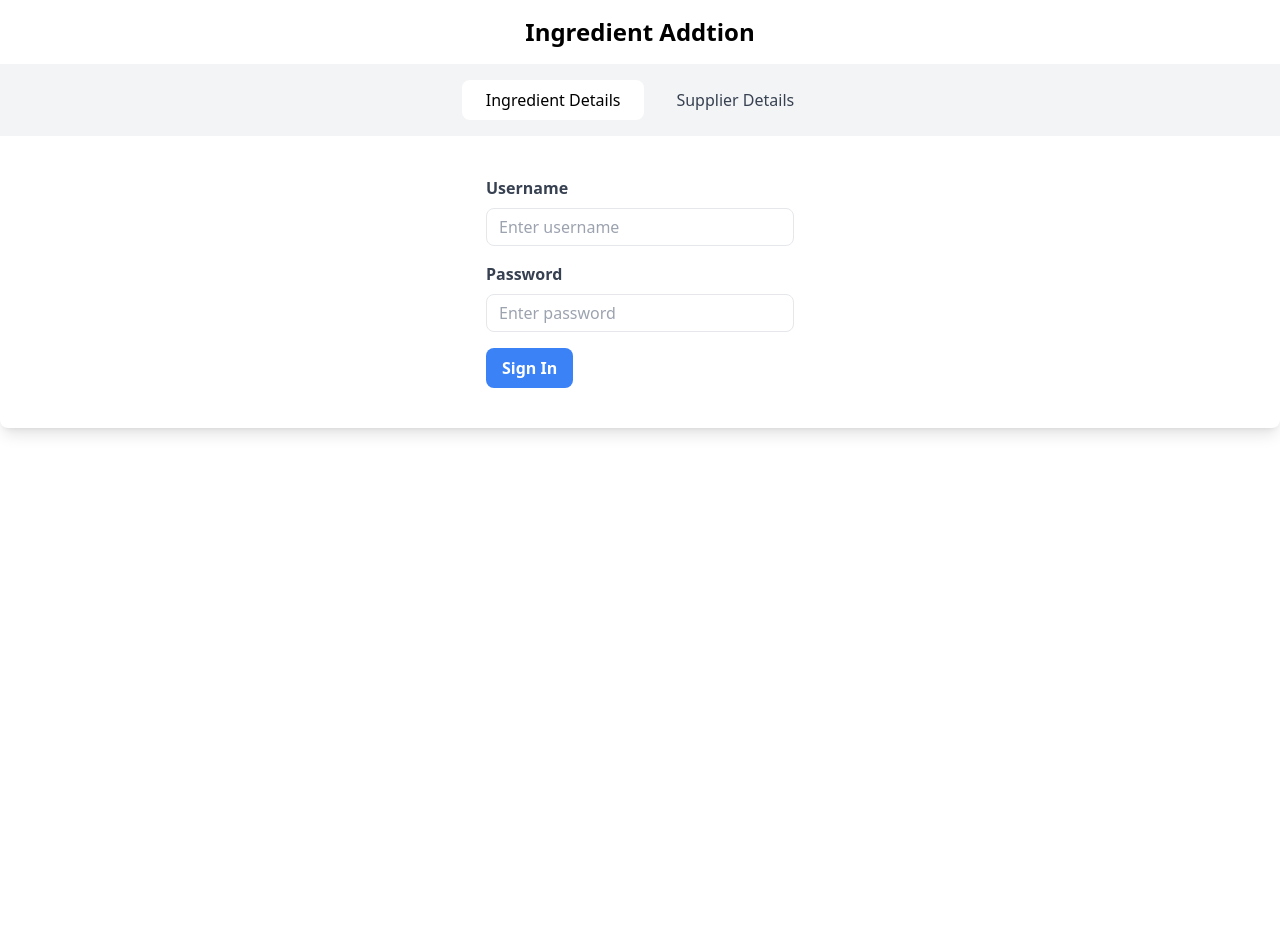
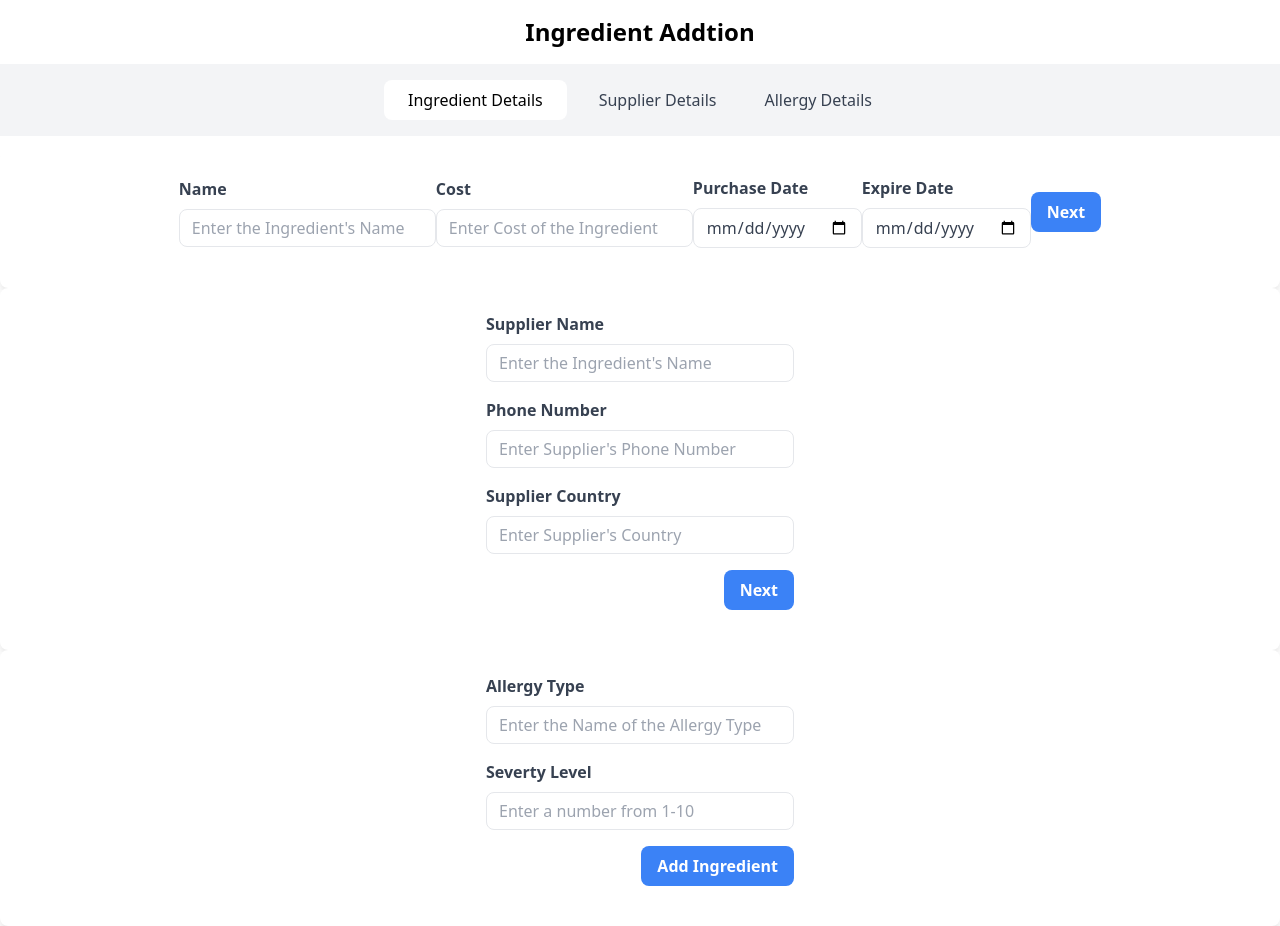
Before and after one commit to XOMehdi/Food-Safety-Management-System, a PHP site: page /adding_ingredient.html in a window 1280 px wide. Before the commit the page ends 435 px from the top, so only its background shows below. Run offline with PHP 8.4, Linux system fonts and the light colour scheme; some libraries are stand-ins or nearby versions.

Commit message:
Chaotic Version

```diff
--- a/adding_ingredient.html
+++ b/adding_ingredient.html
@@ -4,12 +4,10 @@
     <meta charset="UTF-8" />
     <meta name="viewport" content="width=device-width, initial-scale=1.0" />
     <title>FSMS - Ingredient Addtion</title>
-    <!-- <link rel="icon" type="image/x-icon" href="name.ico" /> -->
+    <link rel="icon" type="image/x-icon" href="images/logo.png" />
     <script src="https://cdn.tailwindcss.com"></script>
   </head>
   <body>
-    <header></header>
-    <main>
     <header class="text-center py-4">
       <h1 class="text-2xl font-bold">Ingredient Addtion</h1>
     </header>
@@ -17,72 +15,202 @@
     <nav class="bg-gray-100 py-4">
       <div class="container mx-auto flex justify-center">
         <a
-            href="#"
-            class="px-6 py-2 rounded-lg bg-white mr-2 hover:text-gray-500 focus:outline-none"
+          class="move-to-ingredient px-6 py-2 rounded-lg bg-white mr-2 hover:text-gray-500 focus:outline-none"
         >
           Ingredient Details
         </a>
         <a
-            href="#"
-            class="px-6 py-2 rounded-lg text-gray-700 hover:text-gray-500 focus:outline-none"
+          class="move-to-supplier px-6 py-2 rounded-lg text-gray-700 hover:text-gray-500 focus:outline-none"
         >
           Supplier Details
+        </a>
+        <a
+          class="move-to-allergy px-6 py-2 rounded-lg text-gray-700 hover:text-gray-500 focus:outline-none"
+        >
+          Allergy Details
         </a>
       </div>
     </nav>
 
+    <main>
       <div class="container mx-auto mt-4">
+        <form action="adding_ingredient.php" method="GET">
+          <section id="section-ingredient">
             <div class="rounded-lg shadow-lg bg-white p-6">
               <div class="flex items-center justify-center">
                 <form class="w-1/4">
                   <div class="mb-4">
-                <label
-                  class="block text-gray-700 font-bold mb-2"
-                  for="username"
-                >
-                  Username
+                    <label class="block text-gray-700 font-bold mb-2">
+                      Name
                     </label>
                     <input
                       class="appearance-none border rounded-lg py-2 px-3 text-gray-700 leading-tight focus:outline-none focus:shadow-outline w-full"
-                  id="username"
+                      id="ingredient-name"
                       type="text"
-                  placeholder="Enter username"
+                      placeholder="Enter the Ingredient's Name"
+                      name="ingredient_name"
                     />
                   </div>
                   <div class="mb-4">
-                <label
-                  class="block text-gray-700 font-bold mb-2"
-                  for="password"
-                >
-                  Password
+                    <label class="block text-gray-700 font-bold mb-2">
+                      Cost
                     </label>
                     <input
                       class="appearance-none border rounded-lg py-2 px-3 text-gray-700 leading-tight focus:outline-none focus:shadow-outline w-full"
-                  id="password"
-                  type="password"
-                  placeholder="Enter password"
+                      id="ingredient-cost"
+                      placeholder="Enter Cost of the Ingredient"
+                      name="ingredient_cost"
                     />
                   </div>
                   <div class="mb-4">
+                    <label class="block text-gray-700 font-bold mb-2">
+                      Purchase Date
+                    </label>
+                    <input
+                      type="date"
+                      id="purchase-date"
+                      class="border rounded-lg py-2 px-3 text-gray-700 leading-tight focus:outline-none focus:shadow-outline"
+                      name="purchase_date"
+                    />
+                  </div>
+                  <div class="mb-4">
+                    <label class="block text-gray-700 font-bold mb-2">
+                      Expire Date
+                    </label>
+                    <input
+                      type="date"
+                      id="expire-date"
+                      class="border rounded-lg py-2 px-3 text-gray-700 leading-tight focus:outline-none focus:shadow-outline"
+                      name="expire_date"
+                    />
+                  </div>
+                  <div class="mb-4 flex justify-end">
+                    <a
+                      class="move-to-supplier bg-blue-500 hover:bg-blue-700 text-white font-bold py-2 px-4 rounded-lg focus:outline-none focus:shadow-outline"
+                    >
+                      Next
+                    </a>
+                  </div>
+                </form>
+              </div>
+            </div>
+          </section>
+
+          <section id="section-supplier">
+            <div class="rounded-lg shadow-lg bg-white p-6">
+              <div class="flex items-center justify-center">
+                <form class="w-1/4">
+                  <div class="mb-4">
+                    <label class="block text-gray-700 font-bold mb-2">
+                      Supplier Name
+                    </label>
+                    <input
+                      type="text"
+                      class="appearance-none border rounded-lg py-2 px-3 text-gray-700 leading-tight focus:outline-none focus:shadow-outline w-full"
+                      id="supplier-name"
+                      placeholder="Enter the Ingredient's Name"
+                      name="supp_name"
+                    />
+                  </div>
+                  <div class="mb-4">
+                    <label class="block text-gray-700 font-bold mb-2">
+                      Phone Number
+                    </label>
+                    <input
+                      type="text"
+                      class="appearance-none border rounded-lg py-2 px-3 text-gray-700 leading-tight focus:outline-none focus:shadow-outline w-full"
+                      id="supplier-phone"
+                      placeholder="Enter Supplier's Phone Number"
+                      name="supp_phone"
+                    />
+                  </div>
+                  <div class="mb-4">
+                    <label class="block text-gray-700 font-bold mb-2">
+                      Supplier Country
+                    </label>
+                    <input
+                      type="text"
+                      class="appearance-none border rounded-lg py-2 px-3 text-gray-700 leading-tight focus:outline-none focus:shadow-outline w-full"
+                      id="supplier-country"
+                      placeholder="Enter Supplier's Country"
+                      name="supp_country"
+                    />
+                  </div>
+
+                  <!-- compare with dropdown of status_checking.html -->
+                  <!-- <div class="mb-4">
+                <label class="block text-gray-700 font-bold mb-2">
+                  Supplier Country
+                </label>
+                <input
+                  type="text"
+                  id="Enter Supplier's Country"
+                  class="border rounded-lg py-2 px-3 text-gray-700 leading-tight focus:outline-none focus:shadow-outline"
+                />
+              </div> -->
+                  <div class="mb-4 flex justify-end">
+                    <a
+                      class="move-to-allergy bg-blue-500 hover:bg-blue-700 text-white font-bold py-2 px-4 rounded-lg focus:outline-none focus:shadow-outline"
+                    >
+                      Next
+                    </a>
+                  </div>
+                </form>
+              </div>
+            </div>
+          </section>
+
+          <section id="section-allergy">
+            <div class="rounded-lg shadow-lg bg-white p-6">
+              <div class="flex items-center justify-center">
+                <form class="w-1/4">
+                  <div class="mb-4">
+                    <label class="block text-gray-700 font-bold mb-2">
+                      Allergy Type
+                    </label>
+                    <input
+                      type="text"
+                      class="appearance-none border rounded-lg py-2 px-3 text-gray-700 leading-tight focus:outline-none focus:shadow-outline w-full"
+                      id="allergy-type"
+                      placeholder="Enter the Name of the Allergy Type"
+                      name="allergy_type"
+                    />
+                  </div>
+                  <div class="mb-4">
+                    <label class="block text-gray-700 font-bold mb-2">
+                      Severty Level
+                    </label>
+                    <input
+                      type="text"
+                      class="appearance-none border rounded-lg py-2 px-3 text-gray-700 leading-tight focus:outline-none focus:shadow-outline w-full"
+                      id="severty-level"
+                      placeholder="Enter a number from 1-10"
+                      name="severty-level"
+                    />
+                  </div>
+                  <div class="mb-4 flex justify-end">
+                    <input
+                      type="hidden"
+                      name="ingredient_submitted"
+                      value="1"
+                    />
                     <button
+                      id="submit-ingredient-button"
                       class="bg-blue-500 hover:bg-blue-700 text-white font-bold py-2 px-4 rounded-lg focus:outline-none focus:shadow-outline"
-                  type="button"
+                      type="submit"
+                      name="submit"
                     >
-                  Sign In
+                      Add Ingredient
                     </button>
                   </div>
                 </form>
               </div>
             </div>
-
-        <div class="rounded-lg shadow-lg bg-white p-6 mt-4 hidden">
-          <div class="flex items-center justify-center">
-            <!-- Section 2 content here -->
-          </div>
-        </div>
+          </section>
+        </form>
       </div>
     </main>
     <footer></footer>
-    <script src="meal_addition_page.js"></script>
+    <script src="adding_ingredient.js"></script>
   </body>
 </html>
--- /dev/null
+++ b/adding_ingredient.js
@@ -0,0 +1,32 @@
+const moveToIngredient = document.querySelectorAll(".move-to-ingredient");
+const moveToSupplier = document.querySelectorAll(".move-to-supplier");
+const moveToAllergy = document.querySelectorAll(".move-to-allergy");
+const submitIngredientButton = document.getElementById(
+  "submit-ingredient-button"
+);
+
+let default_class =
+  "move-to-supplier px-6 py-2 rounded-lg text-gray-700 hover:text-gray-500 focus:outline-none";
+
+moveToIngredient.forEach((item) => {
+  item.addEventListener("click", (e) => {
+    e.target.classList.add("bg-white, mr-2");
+    moveToSupplier.classList = default_class;
+    moveToAllergy.classList = default_class;
+  });
+});
+
+moveToSupplier.forEach((item) => {
+  item.addEventListener("click", (e) => {
+    e.target.classList.add("bg-white, mr-2");
+    //   let def = moveToIngredient.className.replace("bg-white mr-2", "");
+    moveToIngredient.classList = default_class;
+    moveToAllergy.classList = default_class;
+  });
+});
+
+moveToAllergy.addEventListener("click", (e) => {
+  e.target.classList.add("bg-white mr-2");
+  moveToIngredient.classList = default_class;
+  moveToSupplier.classList = default_class;
+});
```
Also changed, not shown: adding_ingredient.php (added, +46 -0 lines), status_checking.html (+43 -30 lines), status_checking.js (+11 -12 lines), status_checking.php (+4 -12 lines), images/logo.png (added). Lines whose indentation alone changed are shown as unchanged.
